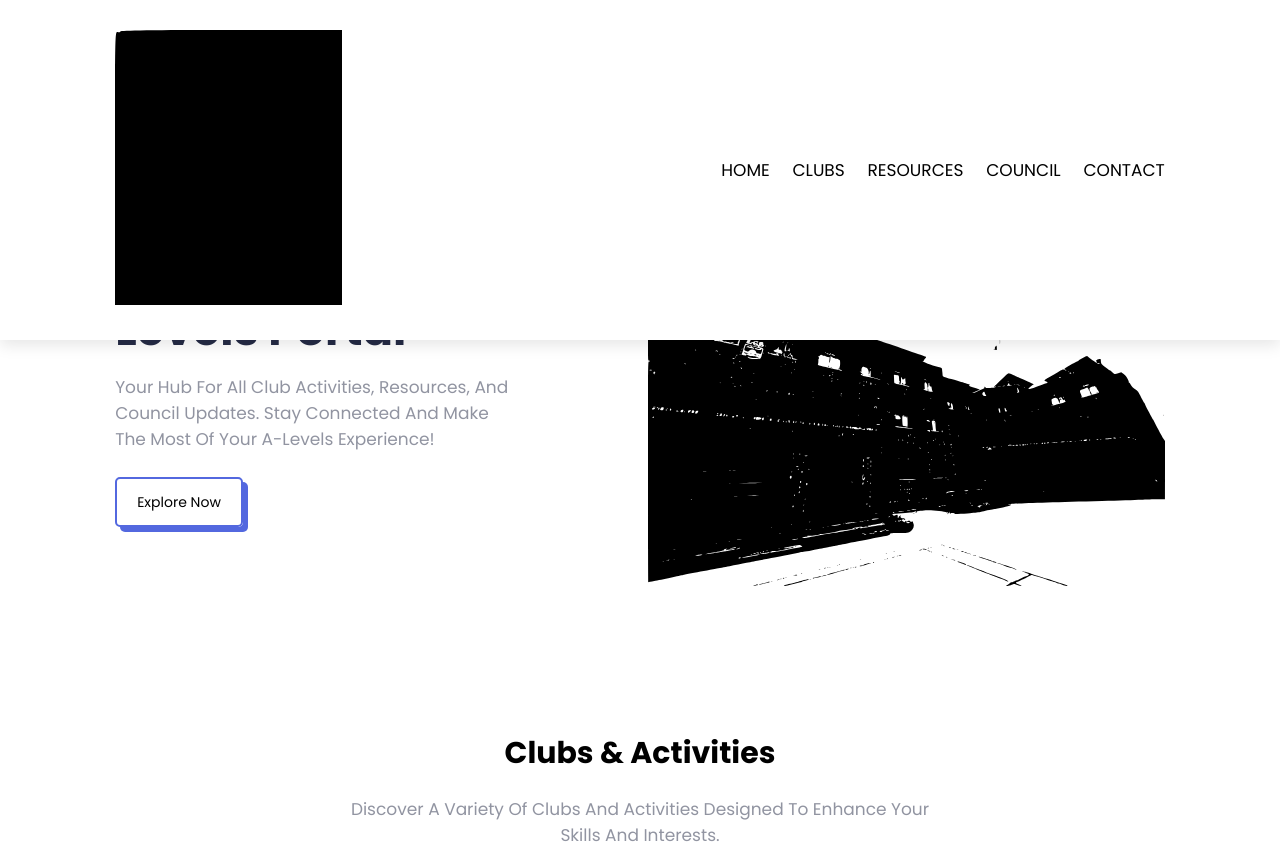
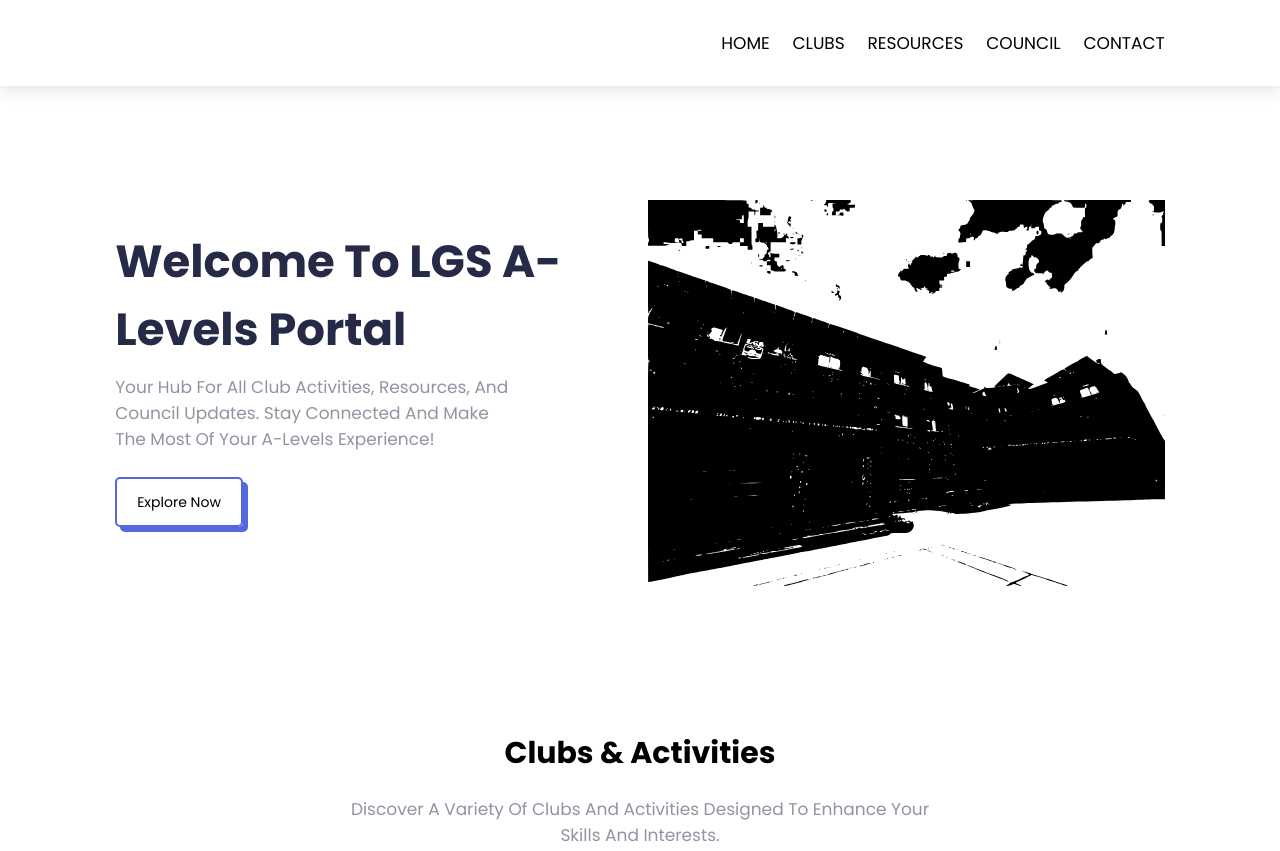
Before and after one commit to lrskrrtt/life-at-lgs, a plain HTML site: page index.html in a window 1280 px wide. Shown: the top 851 px of the page. Drawn offline with Linux system fonts and the light colour scheme.

Commit message:
Update index.html

```diff
--- a/index.html
+++ b/index.html
@@ -14,7 +14,8 @@
     <!-- Navbar Section -->
     <header class="header">
         <div class="logo">
-            <img src="images/lgs-logo.svg" alt="LGS Logo">
+            <!-- <img src="images/lgs-logo.svg" alt="LGS Logo"> -->
+
         </div>
 
         <nav class="navbar">
```
